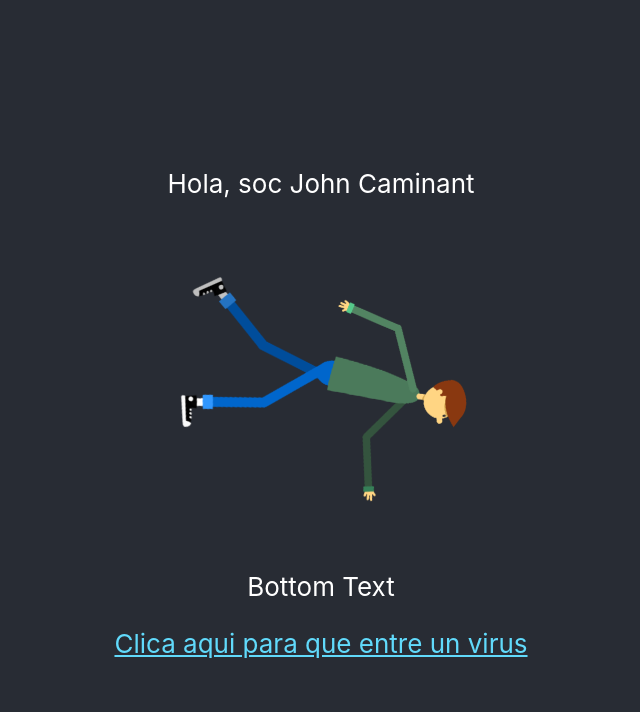
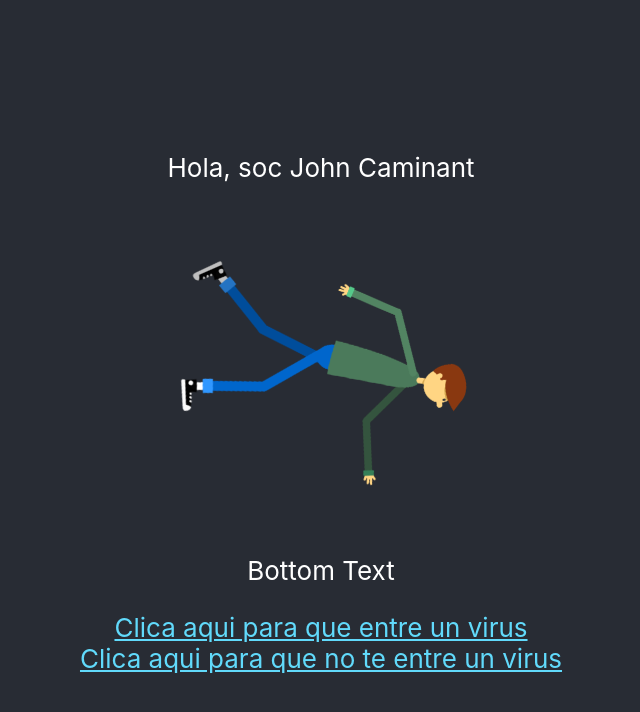
Before and after one commit to antxnLS/web_ento, a React (Create React App) app: page / in a window 1280 px wide. Shown: the top 712 px of the page, without its empty margins (319-959 px from the left). Built offline with nearby package versions, Linux system fonts and the light colour scheme.

Commit message:
2na pagina

```diff
--- /dev/null
+++ b/public/pagina.html
@@ -0,0 +1,6 @@
+<!DOCTYPE html>
+<html lang="en">
+  <head></head>
+  <body>
+    hola, soy una pagina web
+  </body>
--- a/src/App.js
+++ b/src/App.js
@@ -20,6 +20,15 @@ function App() {
         >
           Clica aqui para que entre un virus
         </a>
+
+        <a
+          className="App-link"
+          href="./pagina.html"
+          target="_blank"
+          rel="noopener noreferrer"
+        >
+          Clica aqui para que no te entre un virus
+        </a>
       </header>
     </div>
   );
```
